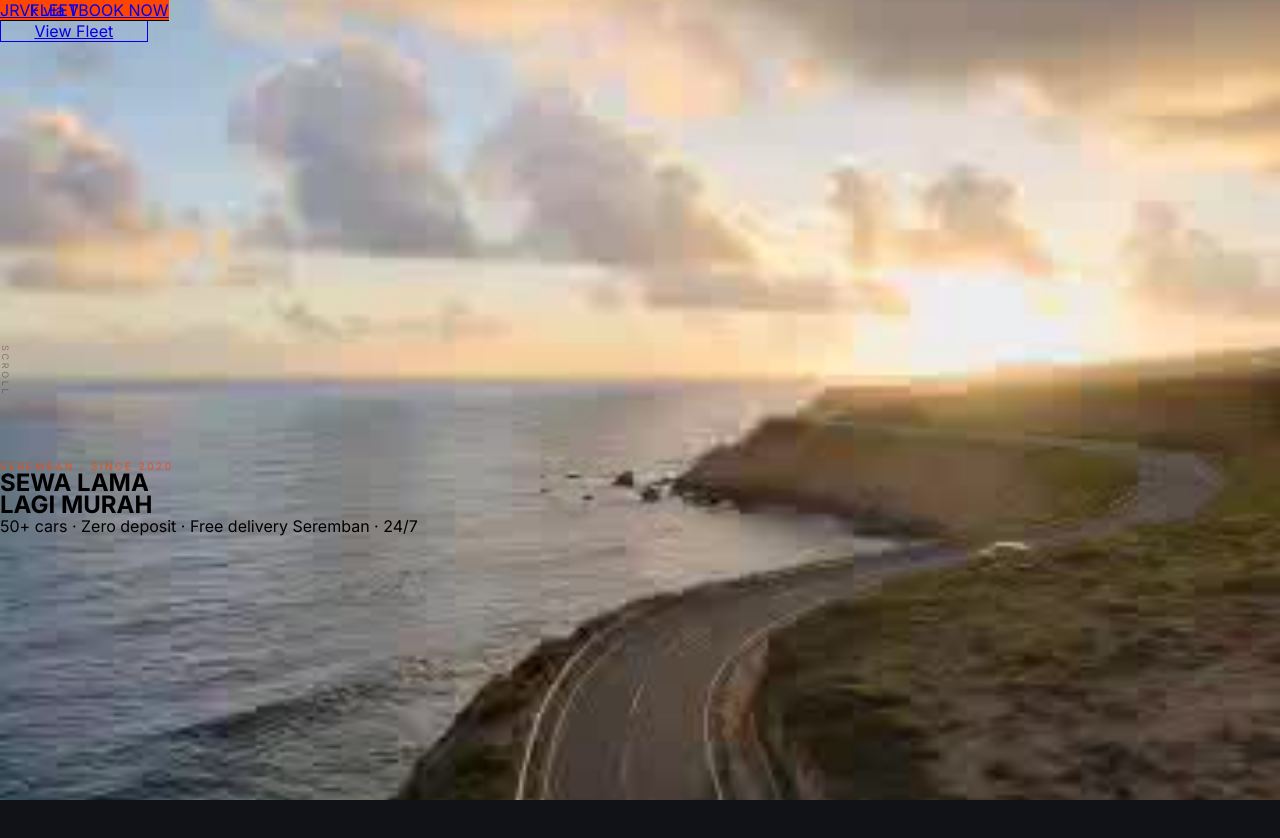
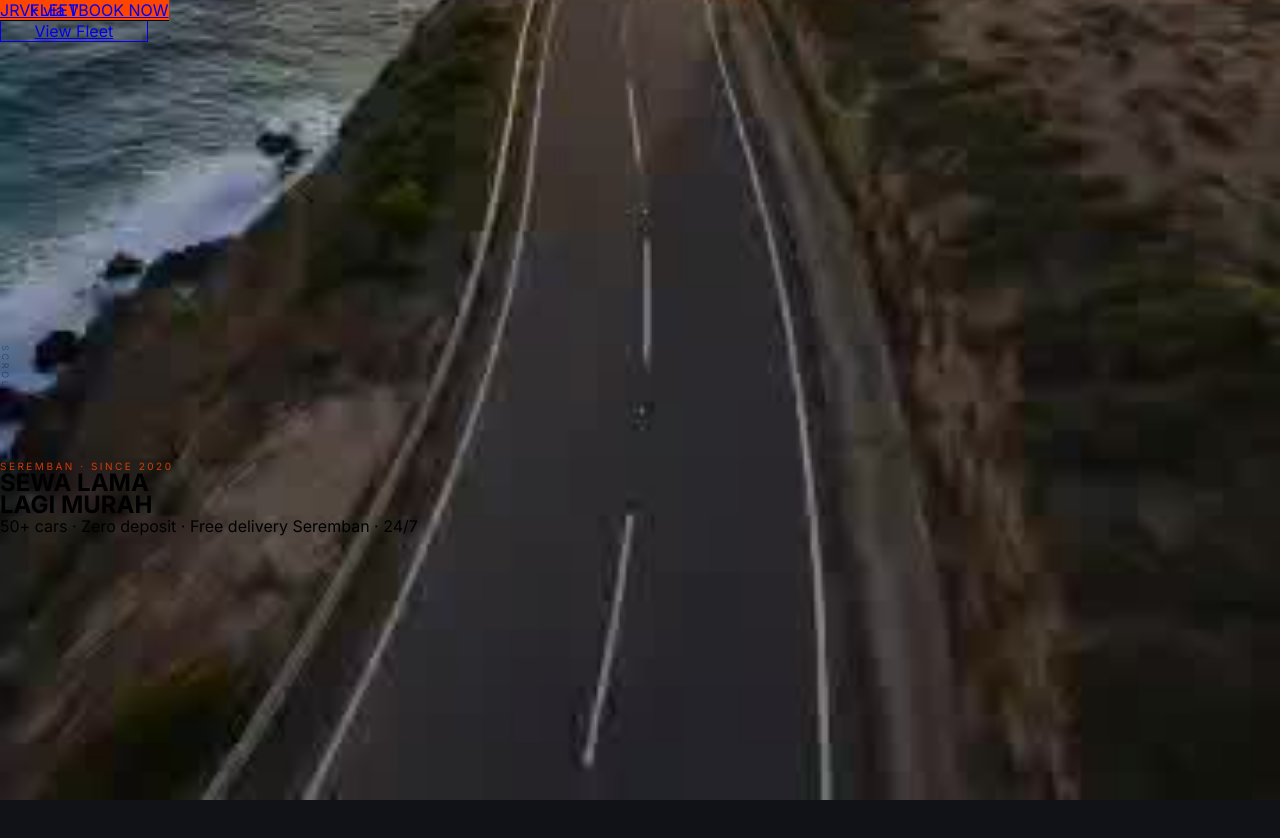
Before and after one commit to JRVGLOBALSERVICES/jrv-scroll-car, a Next.js app: page / in a window 1280 px wide. Shown: the top 838 px of the page. Built offline with nearby package versions, Linux system fonts and the light colour scheme.

Commit message:
fix: align car frame to bottom of canvas, return to fixed positioning with hide after hero zone

```diff
--- a/src/app/page.tsx
+++ b/src/app/page.tsx
@@ -48,8 +48,11 @@ function FrameScrubber({ sectionRef }: { sectionRef: React.RefObject<HTMLDivElem
     canvas.width = cw; canvas.height = ch;
     const scale = Math.max(cw / img.naturalWidth, ch / img.naturalHeight);
     const sw = img.naturalWidth * scale, sh = img.naturalHeight * scale;
+    // For portrait car video: align to bottom so the car stays visible
+    const sx = (cw - sw) / 2;
+    const sy = ch - sh;
     ctx.clearRect(0, 0, cw, ch);
-    ctx.drawImage(img, (cw - sw) / 2, (ch - sh) / 2, sw, sh);
+    ctx.drawImage(img, sx, sy, sw, sh);
   }, []);
 
   // Scroll tracking via Lenis
@@ -91,7 +94,7 @@ function FrameScrubber({ sectionRef }: { sectionRef: React.RefObject<HTMLDivElem
 
   return (
     <div className="absolute inset-0 bg-[#111118]">
-      <canvas ref={canvasRef} className="block w-screen h-screen" style={{ width: "100vw", height: "100vh" }} />
+      <canvas ref={canvasRef} className="block w-full h-full" />
       <div className="absolute inset-0 bg-gradient-to-t from-[#111118]/80 via-transparent to-[#111118]/20" />
       {!ready && <div className="absolute inset-0 flex items-center justify-center"><div className="w-8 h-8 border-2 border-white/20 border-t-[#FF4500] rounded-full animate-spin" /></div>}
     </div>
@@ -131,7 +134,7 @@ function Hero() {
 
   return (
     <section ref={ref} className="relative h-[200vh] bg-[#111118]">
-      <div className="sticky top-0 left-0 right-0 h-screen w-full overflow-hidden">
+      <div className="fixed top-0 left-0 right-0 h-screen w-full overflow-hidden" style={{ display: progress < 1 ? "block" : "none" }}>
         <FrameScrubber sectionRef={ref} />
 
         <div className="absolute top-0 left-0 right-0 p-5 md:p-8 z-10">
```
